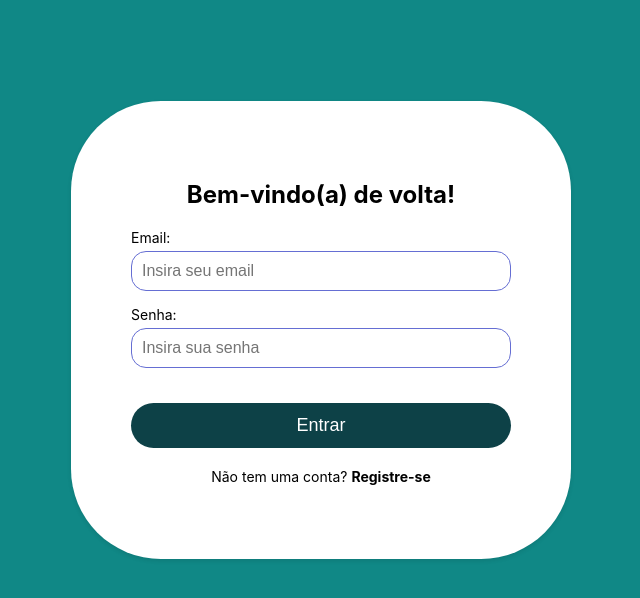
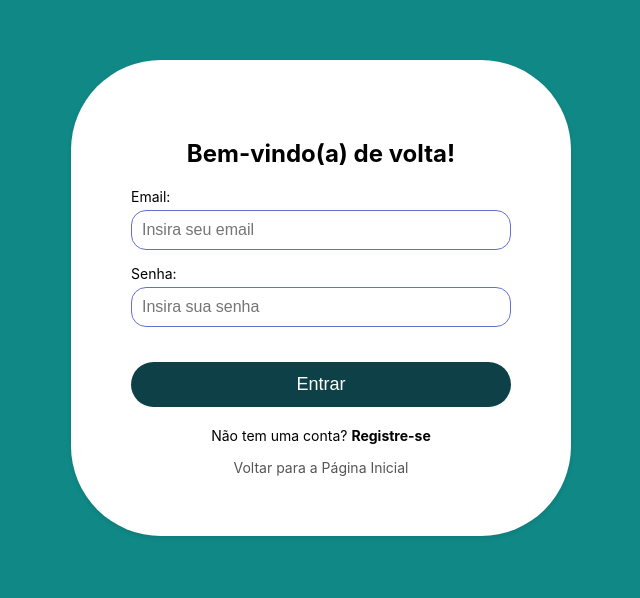
Before and after one commit to PedroZxK/Wall-Tea, a React (Vite) app: page /login in a window 1280 px wide. Shown: the part 102-700 px from the top of the page, without its empty margins (319-959 px from the left). Built offline with nearby package versions, Linux system fonts and the light colour scheme; what chartjs-plugin-datalabels would draw is missing.

Commit message:
ajustes no css

```diff
--- a/src/pages/Cadastro.jsx
+++ b/src/pages/Cadastro.jsx
@@ -69,6 +69,19 @@ const Input = styled.input`
     outline: none;
     border-color: rgb(18, 91, 99);
     box-shadow: 0 0 5px rgba(18, 91, 99, 0.3);
+  }
+`;
+
+const BackLink = styled(Link)`
+  display: block;
+  text-align: center;
+  margin-top: 15px;
+  color: #555;
+  text-decoration: none;
+  font-size: 14px;
+
+  &:hover {
+    text-decoration: underline;
   }
 `;
 
@@ -275,6 +288,7 @@ function Cadastro() {
             Eu tenho uma conta!{' '}
             <LoginLink to="/login">Entrar</LoginLink>
           </FooterText>
+          <BackLink to="/">Voltar para a Página Inicial</BackLink>
         </FormContainer>
       </CadastroContainer>
     </>
--- a/src/pages/Home.jsx
+++ b/src/pages/Home.jsx
@@ -1472,6 +1472,7 @@ function Home() {
         return null;
     }
 
+    // eslint-disable-next-line no-unused-vars
     const handleNavClick = (section) => {
         setActiveSection(section);
     };
--- a/src/pages/Login.jsx
+++ b/src/pages/Login.jsx
@@ -10,9 +10,30 @@ const GlobalStyle = createGlobalStyle`
     padding: 0;
     background-color: #108886;
   }
-  html, body, #root {
-    height: 100%;
-    width: 100%;
+    html {
+        scroll-behavior: smooth;
+        height: 100%;
+        width: 100%;
+    }
+    #root {
+        display: flex;
+        flex-direction: column;
+        flex: 1;
+        padding: 0;
+        max-width: 100%;
+    }
+`;
+
+const BackLink = styled(Link)`
+  display: block;
+  text-align: center;
+  margin-top: 15px;
+  color: #555;
+  text-decoration: none;
+  font-size: 14px;
+
+  &:hover {
+    text-decoration: underline;
   }
 `;
 
@@ -185,6 +206,7 @@ function Login() {
           <FooterText>
             Não tem uma conta? <LoginLink to="/cadastro">Registre-se</LoginLink>
           </FooterText>
+          <BackLink to="/">Voltar para a Página Inicial</BackLink>
         </FormContainer>
       </CadastroContainer>
     </>
```
